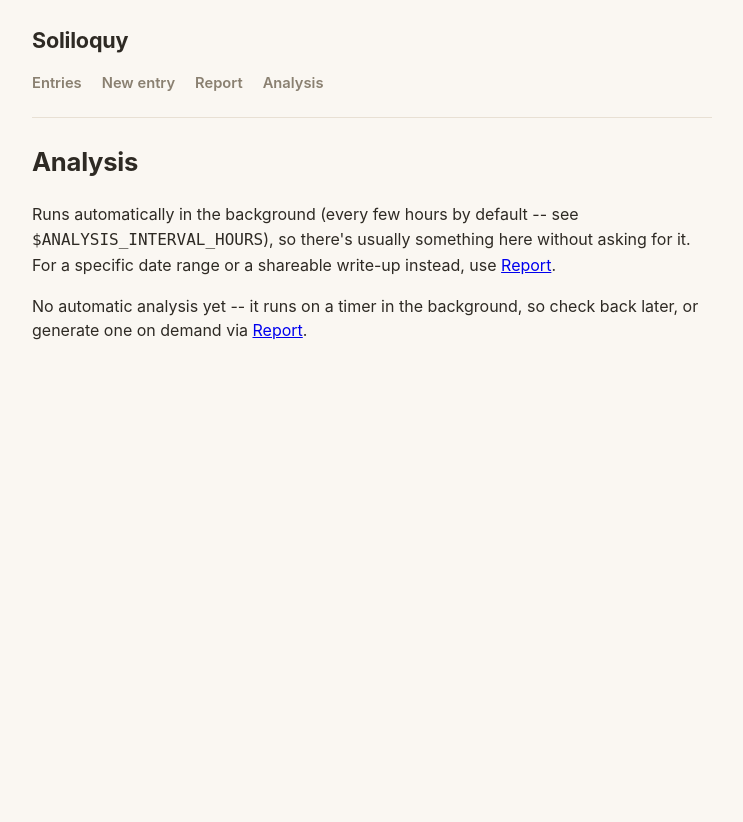
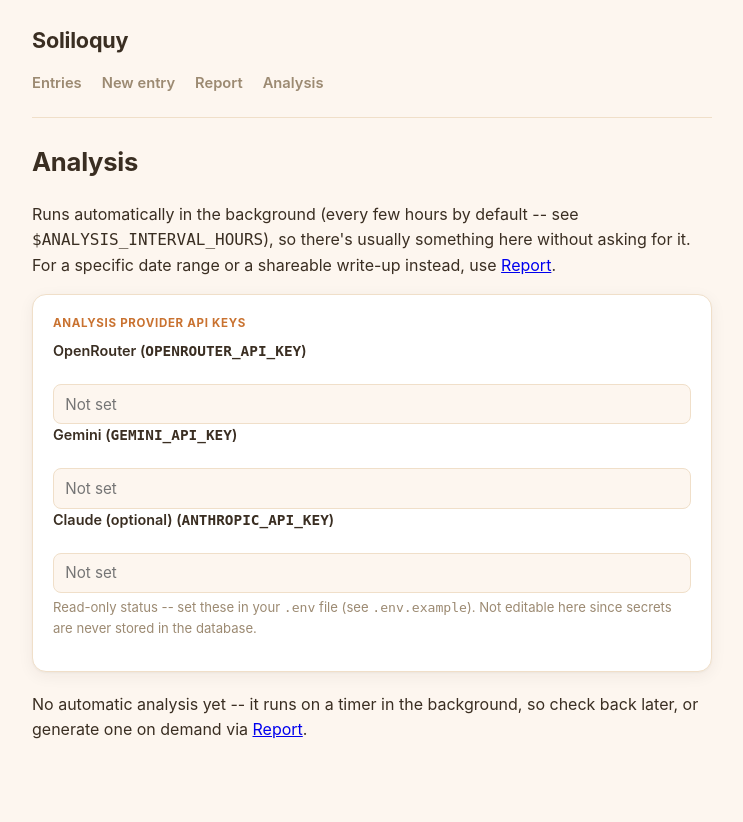
Before and after one commit to landonkea/landonkea-soliloquy, a FastAPI app: page /analysis in a window 1280 px wide. Shown: the whole page, without its empty margins (268-1011 px from the left). Before the commit the page ends 340 px from the top, so only its background shows below. Run offline with FastAPI, Linux system fonts and the light colour scheme; some libraries are stand-ins or nearby versions.

Commit message:
Add API key status to Analysis page, change report defaults, new palette
Analysis page now shows a read-only status row for OPENROUTER_API_KEY/
GEMINI_API_KEY/ANTHROPIC_API_KEY -- masked (first/last 4 chars) if
set, "Not set" placeholder otherwise. Never renders the full secret;
not editable here since keys only ever come from the environment.

Report page defaults: 30 days (was 7), markdown format (was text).

New default color palette: light diffused orange as the primary
accent, with its true color-wheel complement (a muted slate blue) used
purposefully for secondary actions (e.g. "Upload from device" vs
"Record now" on the New Entry page) rather than as a 50/50 split.

```diff
--- a/src/soliloquy/web/app.py
+++ b/src/soliloquy/web/app.py
@@ -71,6 +71,26 @@ async def _lifespan(app: FastAPI):
 
 app = FastAPI(title="Soliloquy", lifespan=_lifespan)
 templates = Jinja2Templates(directory=str(Path(__file__).parent / "templates"))
+
+
+def _masked_key(value: str) -> str:
+    # Shows just enough to confirm "yes, something is set" without ever
+    # putting the real secret in rendered HTML -- these are read-only
+    # status indicators, not an editable form (keys are only ever set
+    # via the environment/.env, never stored in the database).
+    if not value:
+        return ""
+    if len(value) <= 8:
+        return "*" * len(value)
+    return f"{value[:4]}{'*' * 8}{value[-4:]}"
+
+
+def _analyzer_key_status() -> list[dict]:
+    return [
+        {"label": "OpenRouter", "env_var": "OPENROUTER_API_KEY", "masked": _masked_key(os.environ.get("OPENROUTER_API_KEY", ""))},
+        {"label": "Gemini", "env_var": "GEMINI_API_KEY", "masked": _masked_key(os.environ.get("GEMINI_API_KEY", ""))},
+        {"label": "Claude (optional)", "env_var": "ANTHROPIC_API_KEY", "masked": _masked_key(os.environ.get("ANTHROPIC_API_KEY", ""))},
+    ]
 
 
 def get_analysis_store():
@@ -337,4 +357,6 @@ def report_page(request: Request):
 @app.get("/analysis", response_class=HTMLResponse)
 def analysis_page(request: Request, snapshot_store: AnalysisSnapshotStore = Depends(get_analysis_store)):
     snapshots = snapshot_store.recent(limit=10)
-    return templates.TemplateResponse(request, "analysis.html", {"snapshots": snapshots})
+    return templates.TemplateResponse(
+        request, "analysis.html", {"snapshots": snapshots, "api_keys": _analyzer_key_status()}
+    )
--- a/src/soliloquy/web/templates/analysis.html
+++ b/src/soliloquy/web/templates/analysis.html
@@ -5,6 +5,20 @@
   <p>Runs automatically in the background (every few hours by default -- see
      <code>$ANALYSIS_INTERVAL_HOURS</code>), so there's usually something here without asking for
      it. For a specific date range or a shareable write-up instead, use <a href="/report">Report</a>.</p>
+
+  <div class="card">
+    <div class="prompt-label" style="margin-bottom: 0.5rem;">Analysis provider API keys</div>
+    {% for key in api_keys %}
+      <label for="key-{{ key.env_var }}">{{ key.label }} (<code>{{ key.env_var }}</code>)</label>
+      <input type="text" id="key-{{ key.env_var }}" disabled
+             placeholder="Not set"
+             value="{{ key.masked }}">
+    {% endfor %}
+    <p style="font-size: 0.82rem; color: var(--text-muted); margin-top: 0.25rem;">
+      Read-only status -- set these in your <code>.env</code> file (see <code>.env.example</code>).
+      Not editable here since secrets are never stored in the database.
+    </p>
+  </div>
 
   {% if not snapshots %}
     <p>No automatic analysis yet -- it runs on a timer in the background, so check back later,
--- a/src/soliloquy/web/templates/base.html
+++ b/src/soliloquy/web/templates/base.html
@@ -6,15 +6,23 @@
   <title>{% block title %}Soliloquy{% endblock %}</title>
   <style>
     :root {
-      --bg: #faf7f2;
+      /* Light, diffused orange (primary) + its true color-wheel
+         complement, a muted slate blue (secondary) -- the blue is
+         used sparingly (secondary buttons, links, a few accents)
+         rather than 50/50, so the orange stays the dominant note. */
+      --bg: #fdf6ef;
       --surface: #ffffff;
-      --border: #e8e0d4;
-      --text: #2e2a24;
-      --text-muted: #8a8071;
-      --accent: #c1694f;
-      --accent-hover: #a8563f;
-      --accent-soft: #f3e6df;
-      --accent-soft-border: #e6c9ba;
+      --border: #f0dfc9;
+      --text: #3a2e22;
+      --text-muted: #9c8a72;
+      --accent: #e08a4b;
+      --accent-hover: #c97230;
+      --accent-soft: #fbe8d4;
+      --accent-soft-border: #f0cba0;
+      --complement: #4e7c93;
+      --complement-hover: #3c6478;
+      --complement-soft: #e3eef2;
+      --complement-soft-border: #bcd6e0;
       --ok: #3f7d4f;
       --error: #b0483a;
       --radius: 14px;
@@ -146,11 +154,11 @@
     }
     button:hover, .btn:hover { background: var(--accent-hover); }
     button.secondary, .btn.secondary {
-      background: var(--surface);
-      color: var(--text);
-      border: 1px solid var(--border);
+      background: var(--complement-soft);
+      color: var(--complement-hover);
+      border: 1px solid var(--complement-soft-border);
     }
-    button.secondary:hover, .btn.secondary:hover { background: var(--accent-soft); border-color: var(--accent-soft-border); }
+    button.secondary:hover, .btn.secondary:hover { background: var(--complement-soft-border); border-color: var(--complement); }
 
     .status { margin-top: 0.6rem; font-size: 0.87rem; font-weight: 600; }
     .status.ok { color: var(--ok); }
--- a/src/soliloquy/web/templates/report.html
+++ b/src/soliloquy/web/templates/report.html
@@ -7,7 +7,7 @@
 
   <form id="report-form">
     <label>Days back
-      <input type="number" name="days" value="7" min="1" required>
+      <input type="number" name="days" value="30" min="1" required>
     </label>
     <label>Audience
       <select name="audience">
@@ -19,7 +19,7 @@
     <label>Format
       <select name="format">
         <option value="text">Plain text (.txt)</option>
-        <option value="markdown">Markdown (.md)</option>
+        <option value="markdown" selected>Markdown (.md)</option>
         <option value="html">HTML page (.html)</option>
         <option value="pdf">PDF (.pdf)</option>
       </select>
```
Also changed, not shown: tests/test_web.py (+23 -0 lines).
